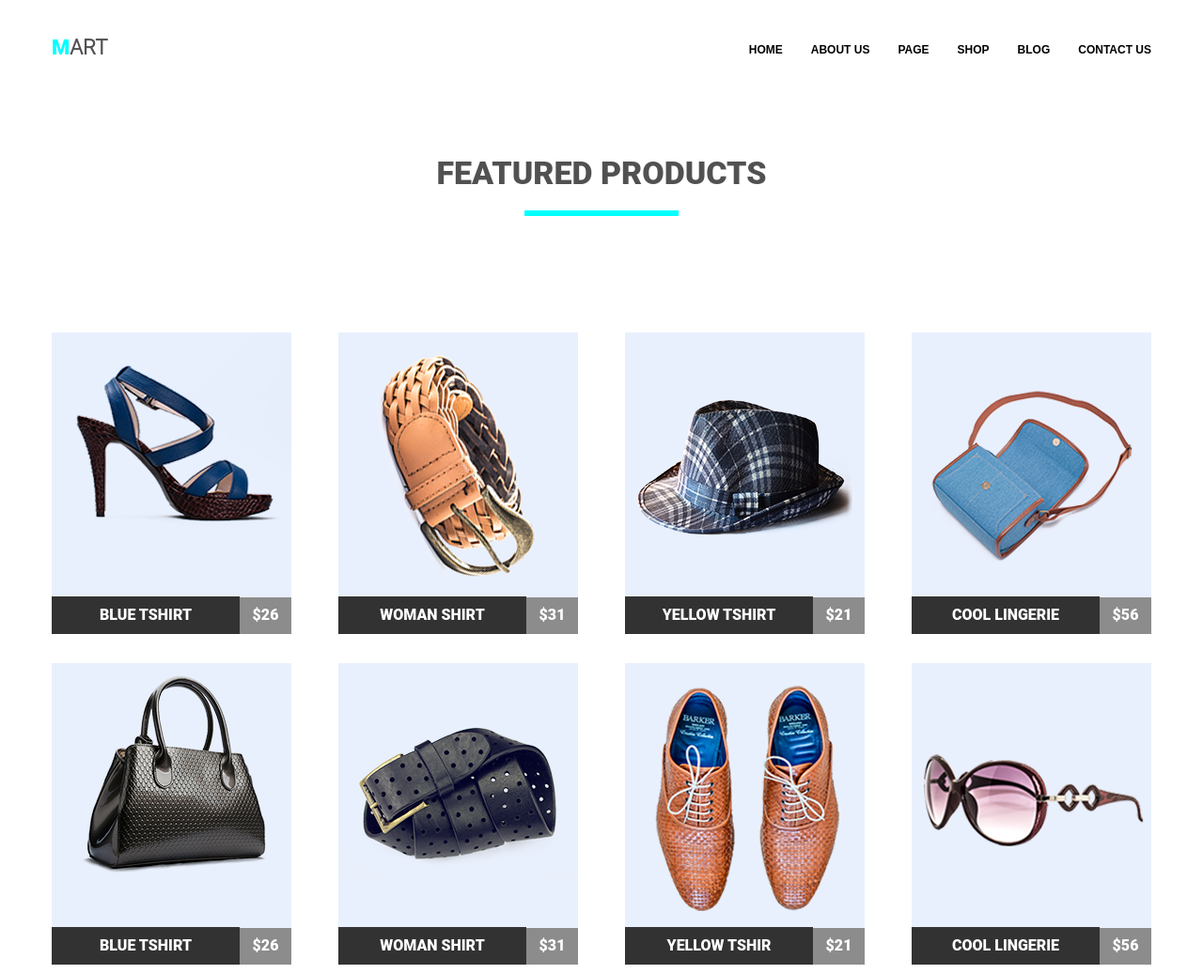
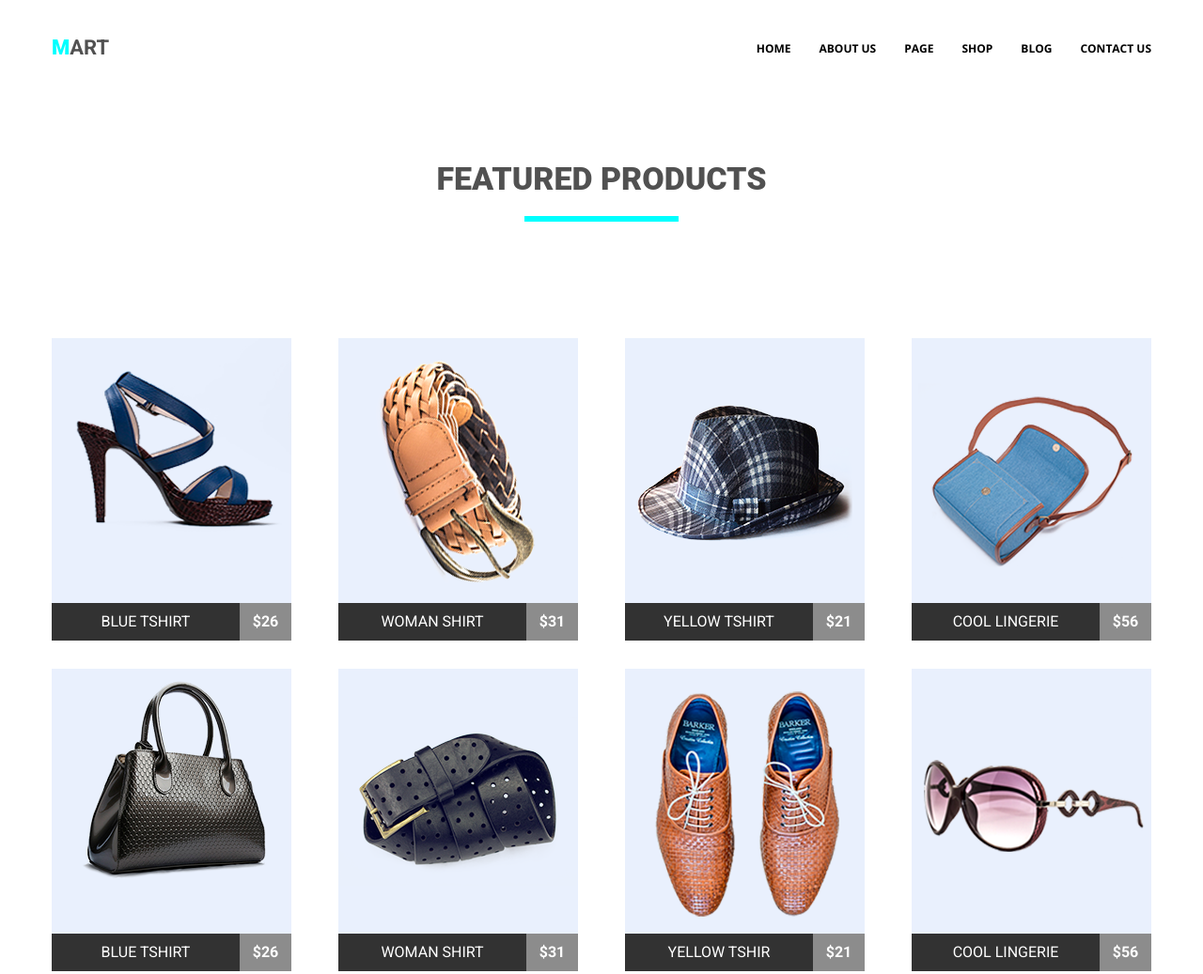
Before and after one commit to NelliPestych/goit-fe-course1, a plain HTML site: page module4/index.html in a window 1280 px wide. Shown: the top 1037 px of the page at 94% size. Drawn offline with nearby package versions, Linux system fonts and the light colour scheme.

Commit message:
homework4 with new text

```diff
--- a/module4/assets/css/index.css
+++ b/module4/assets/css/index.css
@@ -14,10 +14,6 @@
       .container {
       	width: 1170px;
       	margin: 0 auto;
-      }
-
-      .header {
-      	height: 164px;
       }
 
       h1::first-letter {
@@ -38,10 +34,12 @@
 
       h1 {
       	text-transform: uppercase;
-      	font-family: 'Roboto Light', sans-serif;
+      	font-family: 'Roboto', sans-serif;
+      	font-weight: light;
       	color: #515151;
       	font-size: 22px;
       	padding-top: 38px;
+      	padding-bottom: 104px;
       }
 
       .navigation {
@@ -53,13 +51,14 @@
       .navigation li {
       	float: left;
       	margin-left: 30px;
-      	padding-top: 43px;
+				padding-top: 42px;
+				padding-bottom: 110px;
       }
 
       .navigation a {
       	text-transform: uppercase;
       	font-weight: bold;
-      	font-family: 'OpenSans Bold', sans-serif;
+      	font-family: 'Open Sans', sans-serif;
       	font-size: 12px;
       	color: black;
       	text-decoration: none;
@@ -93,8 +92,8 @@
       	background-color: #323232;
       	text-align: center;
       	text-transform: uppercase;
-      	font-family: 'Roboto Black', sans-serif;
-      	font-weight: bold;
+      	font-family: 'Roboto', sans-serif;
+      	font-weight: black;
       	color: white;
       	text-decoration: none;
       	line-height: 40px;
@@ -108,7 +107,8 @@
       	text-align: center;
       	float: right;
       	text-transform: uppercase;
-      	font-family: 'Roboto Black', sans-serif;
+      	font-family: 'Roboto', sans-serif;
+      	font-weight: black;
       	font-weight: bold;
       	color: white;
       	text-decoration: none;
@@ -124,8 +124,8 @@
       .pictures li img {
       	display: inline-block;
       	height: 282px;
-      	width: 255px;
-      	margin-bottom: -5px;
+				width: 255px;
+				margin-bottom: -4px;
       }
 
       .pictures li:nth-child(-n+4) {
@@ -198,7 +198,8 @@
       	margin-bottom: 30px;
       	font-weight: bold;
       	font-size: 16px;
-      	font-family: 'OpenSans Semibold', sans-serif;
+      	font-family: 'Open Sans', sans-serif;
+      	font-weight: semi-bol;
       }
 
       h3::after {
@@ -207,11 +208,12 @@
       	background-color: aqua;
       	width: 136px;
       	height: 2px;
+      	margin-top: 12px;
       }
 
       p {
       	margin-bottom: 16px;
-      	font-family: 'OpenSans', sans-serif;
+      	font-family: 'Open Sans', sans-serif;
       	font-size: 14px;
       }
 
@@ -222,6 +224,8 @@
       	height: 50px;
       	font-size: 14px;
       	background-color: aqua;
-      	font-family: 'OpenSans Light', sans-serif;
+      	font-family: 'Open Sans', sans-serif;
+      	font-weight: light;
       	color: white;
+      	margin-bottom: 15px;
       }
--- a/module4/index.html
+++ b/module4/index.html
@@ -6,11 +6,12 @@
     <meta name="viewport" content="width=device-width, initial-scale=1.0">
     <meta http-equiv="X-UA-Compatible" content="ie=edge">
     <title>Module-4</title>
+    <link href="https://fonts.googleapis.com/css?family=Open+Sans:300,400,600,700%7CRoboto:300,400,700,900&display=swap" rel="stylesheet">
     <link rel="stylesheet" href="./assets/css/index.css">
 </head>
 
 <body class="container">
-    <header class="header">
+    <header>
         <nav>
             <h1 class="clearfix">mart</h1>
             <ul class="navigation clearfix">
```
